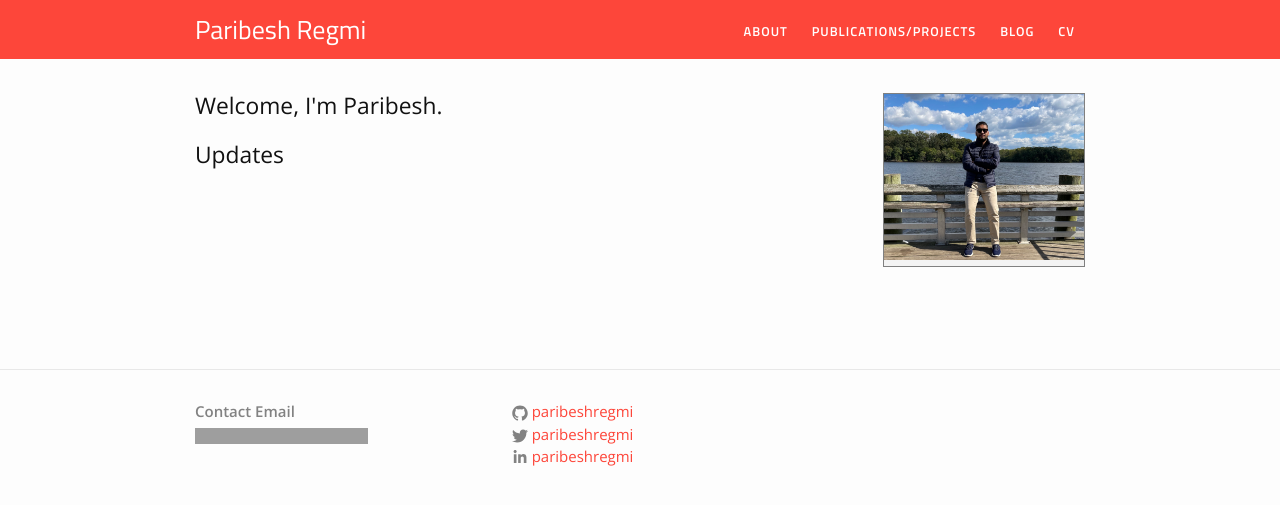
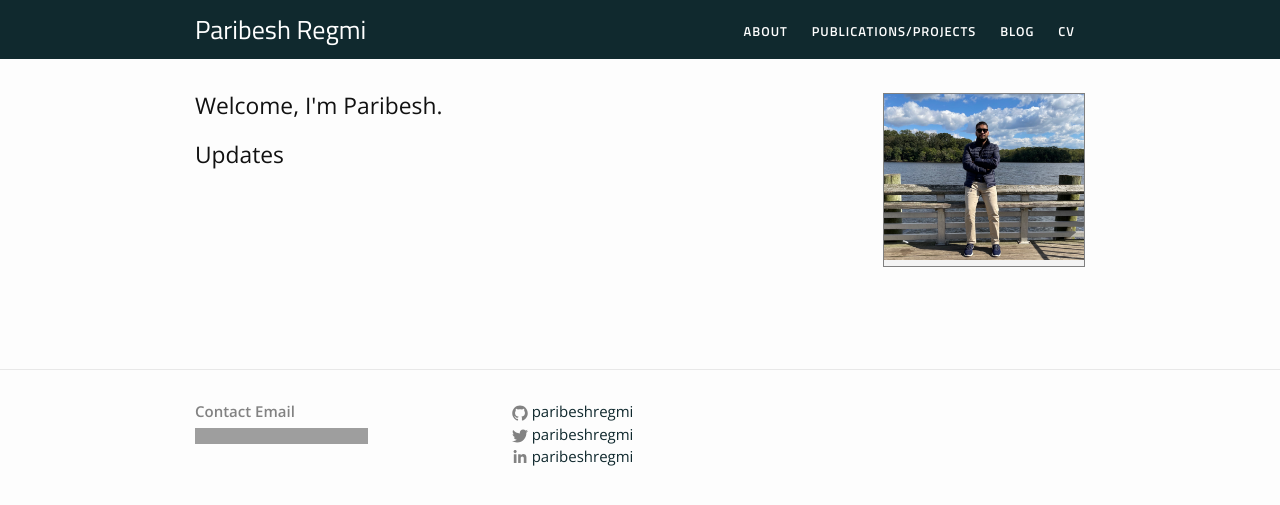
Before and after one commit to paribeshregmi/paribeshregmi.github.io, a Jekyll site: the page built from index.markdown, in a window 1280 px wide. Shown: the top 505 px of the page. Built offline with Jekyll 4.4.1, drawn with Linux system fonts in a browser that asks for light colours; grey boxes are pictures that could not be loaded.

Commit message:
Update main.scss

```diff
--- a/assets/css/main.scss
+++ b/assets/css/main.scss
@@ -12,7 +12,7 @@ $spacing-unit:          30px;
 
 $text-color:            #111;
 $background-color:      #fdfdfd;
-$brand-color-primary:   #fd463a;
+$brand-color-primary:   #10292e;
 $brand-color-secondary: #111;
 
 $grey-color:       #828282;
```
